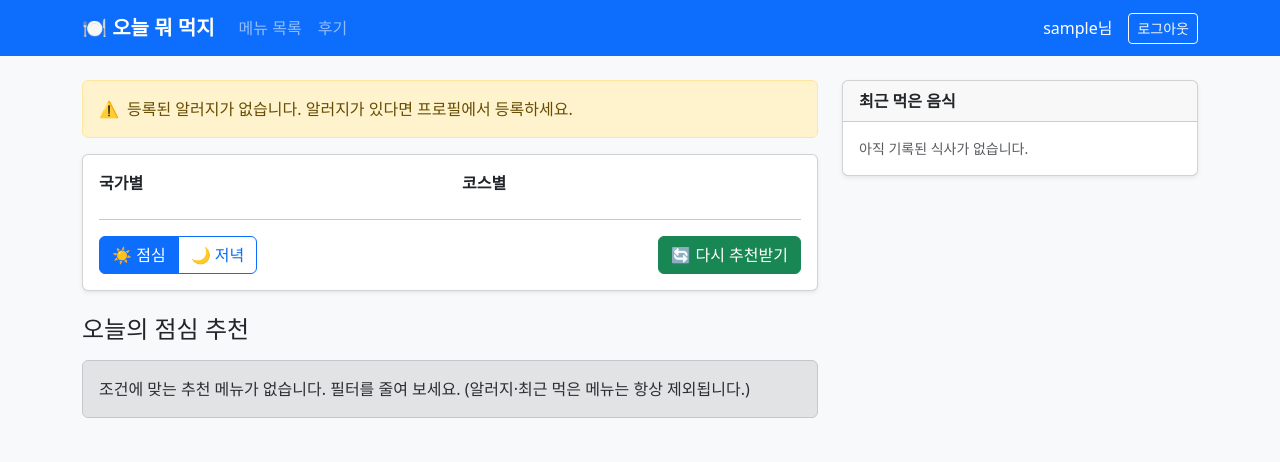
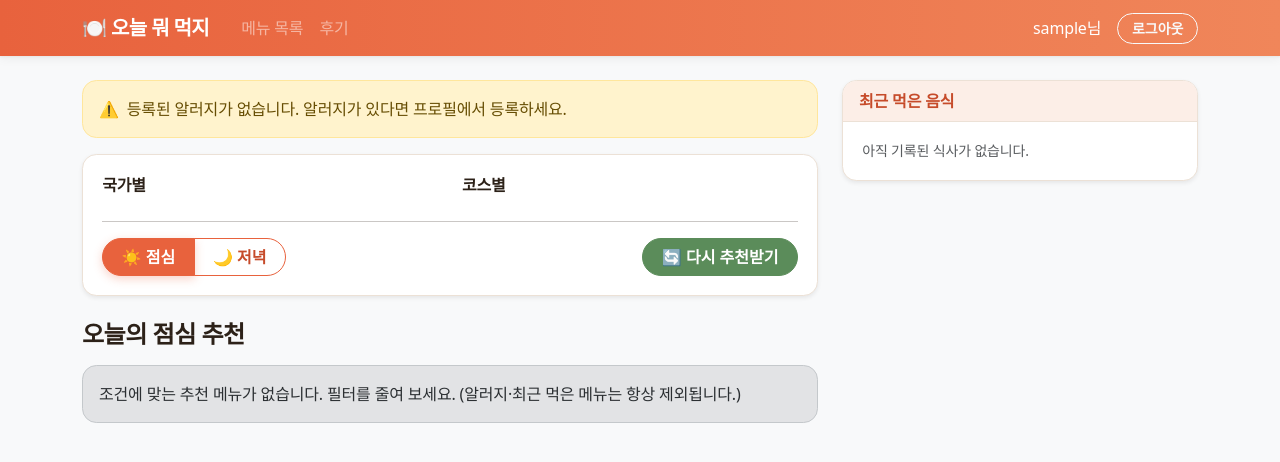
Before and after one commit to sjparkjust-arch/menu-recommend, a Django app: page / in a window 1280 px wide. Shown: the top 462 px of the page. Run offline with Django 5.2, Linux system fonts and the light colour scheme; the visitor is signed in with stand-in values (Sample User, id 1); data that the repository does not hold is empty; some web fonts are replaced.

Commit message:
style: 전체 UI 테마 적용 (컬러, 폰트, 카드/버튼)

```diff
--- a/config/settings.py
+++ b/config/settings.py
@@ -170,6 +170,8 @@ USE_TZ = True
 # https://docs.djangoproject.com/en/6.0/howto/static-files/
 
 STATIC_URL = 'static/'
+# 프로젝트 공통 정적 파일(커스텀 CSS 등). collectstatic이 여기서도 수집한다.
+STATICFILES_DIRS = [BASE_DIR / 'static']
 # collectstatic 수집 경로. Nginx가 /static/ 을 여기서 직접 서빙한다.
 STATIC_ROOT = env('STATIC_ROOT', default=BASE_DIR / 'staticfiles')
 
--- a/menus/templates/menus/dashboard.html
+++ b/menus/templates/menus/dashboard.html
@@ -82,8 +82,7 @@
                     {% if menu.image %}
                     <img src="{{ menu.image.url }}" class="card-img-top" alt="{{ menu.name }}">
                     {% else %}
-                    <div class="bg-light d-flex align-items-center justify-content-center"
-                         style="height:140px;font-size:2.5rem;">🍚</div>
+                    <div class="card-img-placeholder">🍽️</div>
                     {% endif %}
                     <div class="card-body">
                         <h5 class="card-title mb-1">
--- a/menus/templates/menus/menu_detail.html
+++ b/menus/templates/menus/menu_detail.html
@@ -27,8 +27,7 @@
         {% if menu.image %}
         <img src="{{ menu.image.url }}" class="img-fluid rounded shadow-sm" alt="{{ menu.name }}">
         {% else %}
-        <div class="bg-light rounded d-flex align-items-center justify-content-center"
-             style="height:260px;font-size:5rem;">🍚</div>
+        <div class="detail-img-placeholder">🍽️</div>
         {% endif %}
     </div>
 
--- a/menus/templates/menus/menu_list.html
+++ b/menus/templates/menus/menu_list.html
@@ -63,8 +63,7 @@
             {% if menu.image %}
             <img src="{{ menu.image.url }}" class="card-img-top" alt="{{ menu.name }}">
             {% else %}
-            <div class="bg-light d-flex align-items-center justify-content-center"
-                 style="height:130px;font-size:2.5rem;">🍚</div>
+            <div class="card-img-placeholder">🍽️</div>
             {% endif %}
 
             <div class="card-body">
--- /dev/null
+++ b/static/css/theme.css
@@ -0,0 +1,210 @@
+/* ==========================================================================
+   메뉴 추천 서비스 테마 — 따뜻하고 식욕을 돋우는 미식 톤 (프로페셔널)
+   Bootstrap 5.3 위에 얹는 커스텀 레이어. 색은 CSS 변수로 관리.
+   ========================================================================== */
+
+:root {
+    /* 브랜드 팔레트 */
+    --brand: #E8623D;          /* 토마토/테라코타 */
+    --brand-dark: #C64B2A;
+    --brand-soft: #FCEEE7;     /* 아주 옅은 배경 */
+    --accent: #E9A23B;         /* 허니 앰버 */
+    --ink: #2C2118;            /* 따뜻한 다크 브라운 (본문) */
+    --muted: #8C7E72;          /* 웜 그레이 */
+    --cream: #FBF6F0;          /* 배경 크림 */
+    --surface: #FFFFFF;
+    --line: #ECE1D6;           /* 경계선 */
+
+    /* Bootstrap 토큰 리매핑 → utility/badge/bg-primary/link 등에 반영 */
+    --bs-primary: var(--brand);
+    --bs-primary-rgb: 232, 98, 61;
+    --bs-secondary-rgb: 140, 126, 114;
+    --bs-info-rgb: 233, 162, 59;
+    --bs-success-rgb: 91, 140, 90;
+    --bs-body-color: var(--ink);
+    --bs-body-bg: var(--cream);
+    --bs-tertiary-bg: var(--cream);
+    --bs-border-color: var(--line);
+    --bs-link-color: var(--brand-dark);
+    --bs-link-hover-color: var(--brand);
+
+    /* 부드러운 그림자 */
+    --shadow-sm: 0 1px 2px rgba(44, 33, 24, .06), 0 3px 10px rgba(44, 33, 24, .05);
+    --shadow-md: 0 10px 26px rgba(44, 33, 24, .12);
+    --radius: .9rem;
+}
+
+body {
+    font-family: "Pretendard Variable", "Pretendard", system-ui, -apple-system, "Segoe UI", sans-serif;
+    background-color: var(--cream);
+    color: var(--ink);
+    letter-spacing: -0.01em;
+}
+
+main.container {
+    padding-top: 2rem;
+    padding-bottom: 3rem;
+}
+
+h1, h2, h3, h4, h5 {
+    font-weight: 700;
+    color: var(--ink);
+    letter-spacing: -0.02em;
+}
+
+/* ===== Navbar ===== */
+.navbar.bg-primary {
+    background: linear-gradient(90deg, var(--brand) 0%, #F0865A 100%) !important;
+    box-shadow: var(--shadow-sm);
+}
+.navbar .navbar-brand { font-weight: 800; letter-spacing: -0.03em; }
+.navbar .nav-link { font-weight: 500; opacity: .92; }
+.navbar .nav-link:hover { opacity: 1; }
+.navbar > .container { flex-wrap: wrap; row-gap: .4rem; column-gap: .5rem; }
+
+/* ===== Cards ===== */
+.card {
+    border: 1px solid var(--line);
+    border-radius: var(--radius);
+    background: var(--surface);
+    box-shadow: var(--shadow-sm);
+    transition: transform .18s ease, box-shadow .18s ease;
+    overflow: hidden;
+}
+.card.shadow-sm:hover {
+    transform: translateY(-4px);
+    box-shadow: var(--shadow-md);
+}
+.card-body { padding: 1.15rem 1.2rem; }
+.card-header {
+    background: var(--brand-soft);
+    border-bottom: 1px solid var(--line);
+    font-weight: 700;
+    color: var(--brand-dark);
+}
+
+/* 카드 이미지 & 플레이스홀더 — 비율 통일 */
+.card-img-top {
+    aspect-ratio: 4 / 3;
+    object-fit: cover;
+    width: 100%;
+}
+.card-img-placeholder,
+.detail-img-placeholder {
+    display: flex;
+    align-items: center;
+    justify-content: center;
+    width: 100%;
+    color: #D69A7B;
+    background:
+        radial-gradient(120% 120% at 28% 18%, #FDF2EA 0%, #F6DECC 68%, #EFCBB4 100%);
+}
+.card-img-placeholder { aspect-ratio: 4 / 3; font-size: 2.6rem; }
+.detail-img-placeholder {
+    aspect-ratio: 16 / 10;
+    font-size: 5rem;
+    border-radius: var(--radius);
+}
+.card-img-placeholder > *,
+.detail-img-placeholder > * { filter: saturate(.85); opacity: .9; }
+
+/* ===== Buttons — 알약형, 통일 ===== */
+.btn {
+    border-radius: 999px;
+    font-weight: 600;
+    padding-inline: 1.15rem;
+    transition: transform .12s ease, box-shadow .12s ease, background-color .12s ease;
+}
+.btn-sm { padding-inline: .85rem; }
+.btn:active { transform: translateY(1px); }
+
+.btn-primary {
+    --bs-btn-bg: var(--brand);
+    --bs-btn-border-color: var(--brand);
+    --bs-btn-hover-bg: var(--brand-dark);
+    --bs-btn-hover-border-color: var(--brand-dark);
+    --bs-btn-active-bg: var(--brand-dark);
+    --bs-btn-active-border-color: var(--brand-dark);
+    --bs-btn-disabled-bg: var(--brand);
+    --bs-btn-disabled-border-color: var(--brand);
+    box-shadow: 0 3px 10px rgba(232, 98, 61, .28);
+}
+.btn-outline-primary {
+    --bs-btn-color: var(--brand-dark);
+    --bs-btn-border-color: var(--brand);
+    --bs-btn-hover-bg: var(--brand);
+    --bs-btn-hover-border-color: var(--brand);
+    --bs-btn-active-bg: var(--brand-dark);
+    --bs-btn-active-border-color: var(--brand-dark);
+}
+.btn-success {
+    --bs-btn-bg: #5B8C5A;
+    --bs-btn-border-color: #5B8C5A;
+    --bs-btn-hover-bg: #4d784c;
+    --bs-btn-hover-border-color: #4d784c;
+    --bs-btn-active-bg: #4d784c;
+}
+
+/* 좋아요 버튼: JS가 btn-danger ↔ btn-outline-danger 를 토글 → 두 상태 모두 스타일 */
+.btn-outline-danger {
+    --bs-btn-color: #D6455D;
+    --bs-btn-border-color: #E7B9C1;
+    --bs-btn-hover-bg: #D6455D;
+    --bs-btn-hover-border-color: #D6455D;
+}
+.btn-danger {
+    --bs-btn-bg: #D6455D;
+    --bs-btn-border-color: #D6455D;
+    --bs-btn-hover-bg: #bf3a50;
+    --bs-btn-hover-border-color: #bf3a50;
+}
+
+/* ===== Badges — 통일 ===== */
+.badge {
+    font-weight: 600;
+    padding: .42em .72em;
+    border-radius: 999px;
+    letter-spacing: -.01em;
+}
+.badge.text-bg-light {
+    color: var(--muted) !important;
+    background: #F4EDE4 !important;
+    border-color: var(--line) !important;
+}
+
+/* ===== Forms ===== */
+.form-control, .form-select {
+    border-radius: .6rem;
+    border-color: var(--line);
+}
+.form-control:focus, .form-select:focus, .form-check-input:focus {
+    border-color: var(--brand);
+    box-shadow: 0 0 0 .2rem rgba(232, 98, 61, .18);
+}
+.form-check-input:checked {
+    background-color: var(--brand);
+    border-color: var(--brand);
+}
+
+/* ===== Pagination ===== */
+.pagination {
+    --bs-pagination-color: var(--brand-dark);
+    --bs-pagination-hover-color: var(--brand-dark);
+    --bs-pagination-hover-bg: var(--brand-soft);
+    --bs-pagination-active-bg: var(--brand);
+    --bs-pagination-active-border-color: var(--brand);
+    --bs-pagination-focus-box-shadow: 0 0 0 .2rem rgba(232, 98, 61, .18);
+    --bs-pagination-border-color: var(--line);
+}
+
+/* ===== Alerts / Breadcrumb ===== */
+.alert { border-radius: var(--radius); }
+.breadcrumb a { color: var(--brand-dark); text-decoration: none; }
+.breadcrumb a:hover { text-decoration: underline; }
+
+/* ===== 모바일 미세 조정 ===== */
+@media (max-width: 575.98px) {
+    main.container { padding-top: 1.25rem; }
+    .card-body { padding: 1rem; }
+    .detail-img-placeholder { font-size: 3.4rem; }
+}
--- a/templates/base.html
+++ b/templates/base.html
@@ -8,6 +8,10 @@
     <link
         href="https://cdn.jsdelivr.net/npm/bootstrap@5.3.3/dist/css/bootstrap.min.css"
         rel="stylesheet">
+    <link
+        href="https://cdn.jsdelivr.net/gh/orioncactus/pretendard@v1.3.9/dist/web/variable/pretendardvariable.min.css"
+        rel="stylesheet">
+    <link href="{% static 'css/theme.css' %}" rel="stylesheet">
 </head>
 <body class="bg-body-tertiary">
     <nav class="navbar navbar-expand-lg bg-primary" data-bs-theme="dark">
```
Also changed, not shown: 1 other file.
